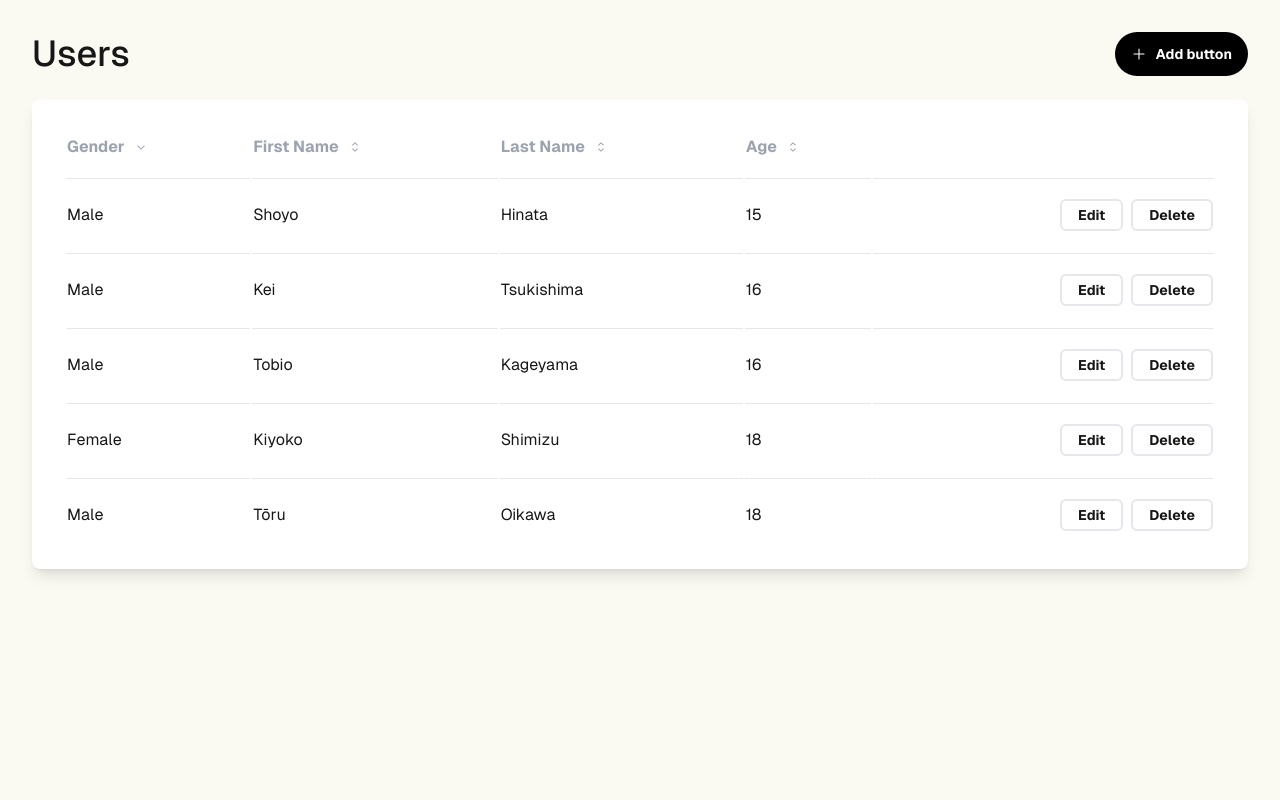
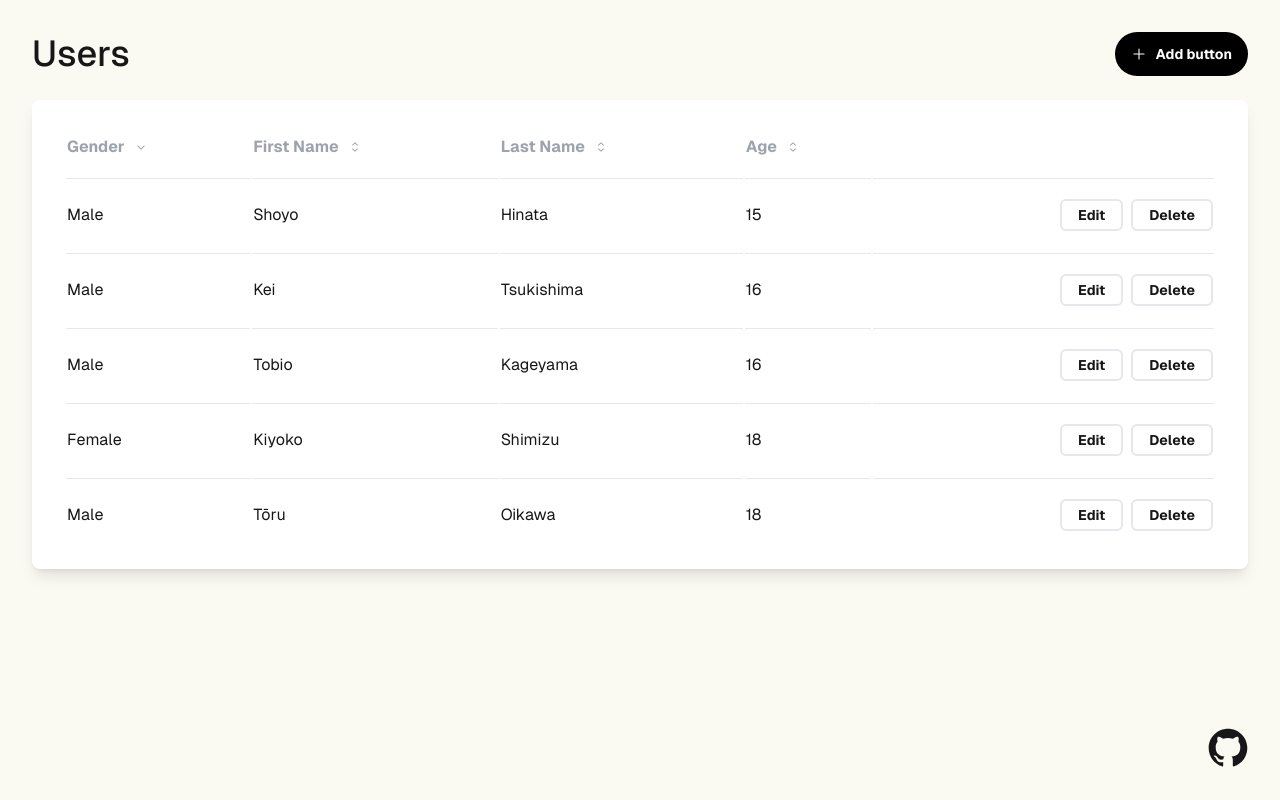
Before and after one commit to eldroan/bookkeping-frontend, a Next.js app: page / in a window 1280 px wide. Built offline with nearby package versions, Linux system fonts and the light colour scheme.

Commit message:
Added readme and github link

```diff
--- a/src/pages/index.tsx
+++ b/src/pages/index.tsx
@@ -10,6 +10,7 @@ import {
   CaretDownIcon,
   CaretSortIcon,
   CaretUpIcon,
+  GitHubLogoIcon,
   PlusIcon,
   SymbolIcon,
 } from "@radix-ui/react-icons";
@@ -136,6 +137,12 @@ export default function Home({
           </tbody>
         </table>
       )}
+      <a
+        className="fixed right-0 bottom-0 mr-8 mb-8 rounded-full"
+        href="https://github.com/eldroan/bookkeping-frontend"
+      >
+        <GitHubLogoIcon width={40} height={40} />
+      </a>
     </div>
   );
 }
```
Also changed, not shown: 1 other file (tests, documents, lock files or other folders).
